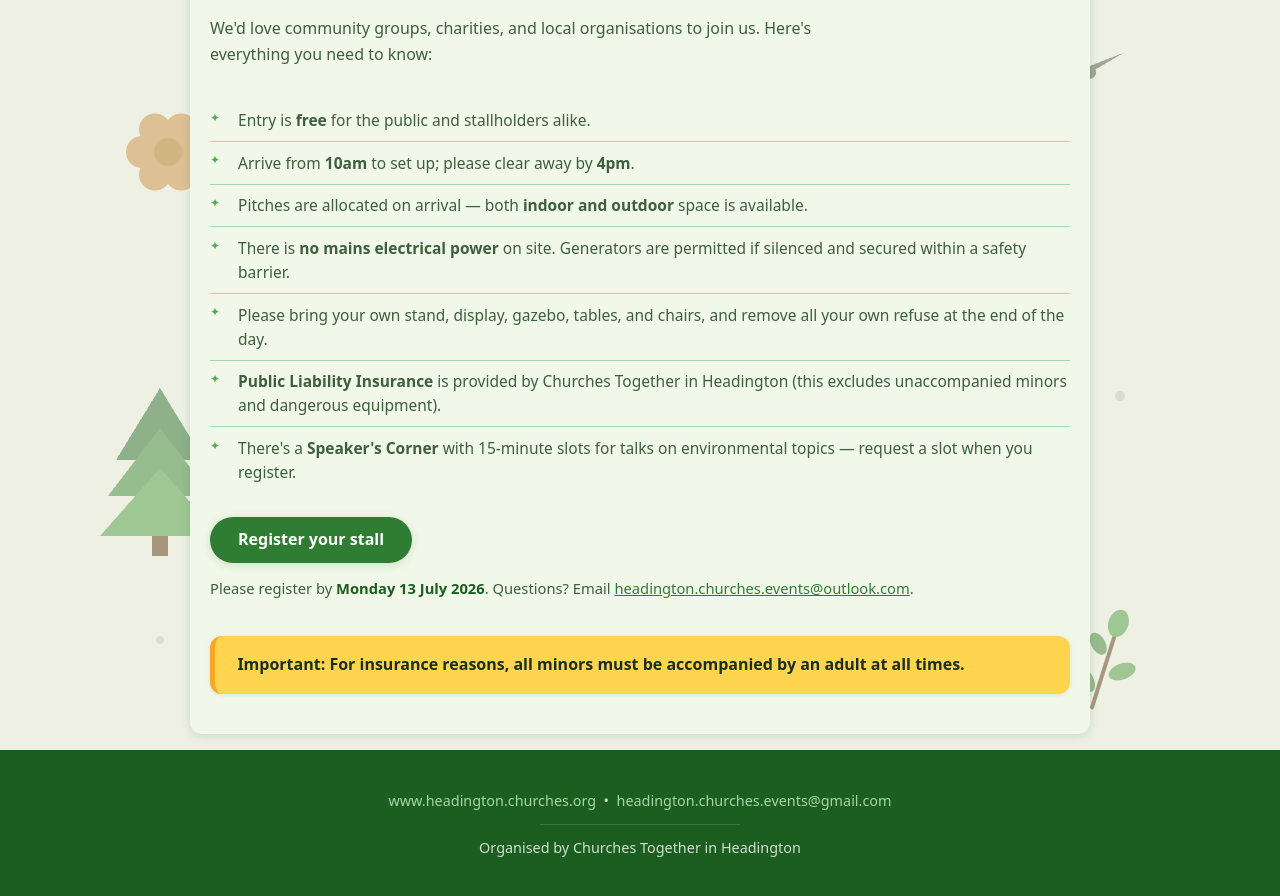
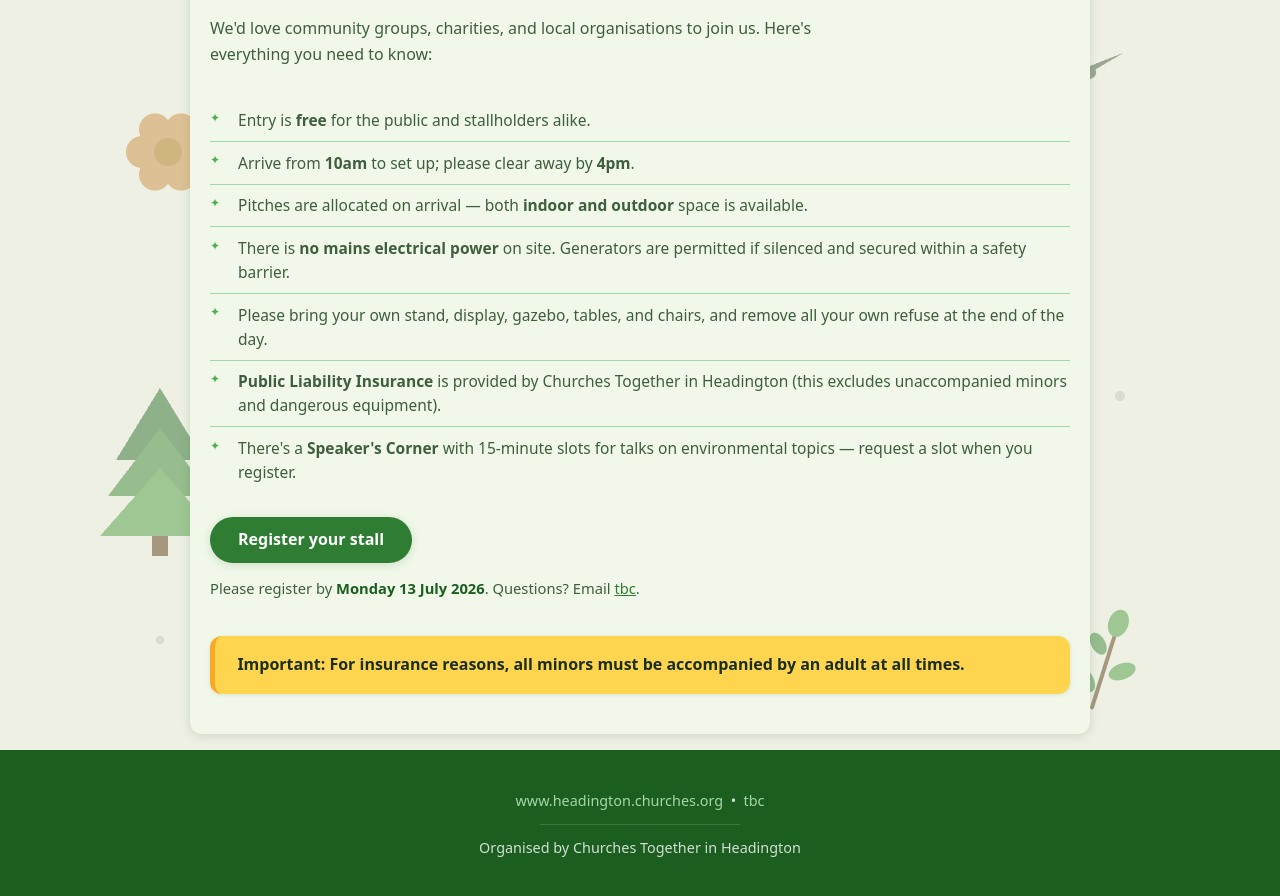
Before and after one commit to LatinRickshaw/eco-fest, a Jekyll site: the page built from index.html, in a window 1280 px wide and 900 px high, scrolled down 2320 px. Shown: the top 896 px of the window. Built offline with Jekyll 4.4.1, drawn with Linux system fonts in a browser that asks for light colours.

Commit message:
fix: email address

```diff
--- a/_config.yml
+++ b/_config.yml
@@ -10,14 +10,14 @@ baseurl: "/eco-fest"
 
 # ── Event details ─────────────────────────────────────────────────────────────
 # Edit once here; values flow to the page via {{ site.event_date }} etc.
-event_date:            "Saturday 19th September 2026"
-event_time:            "11am – 3pm"
-event_venue:           "URC, Collinwood Road, Risinghurst, Oxford OX3 8HW"
+event_date: "Saturday 19th September 2026"
+event_time: "11am – 3pm"
+event_venue: "URC, Collinwood Road, Risinghurst, Oxford OX3 8HW"
 registration_deadline: "Monday 13 July 2026"
-contact_email:         "headington.churches.events@gmail.com"
-stallholder_email:     "headington.churches.events@outlook.com"
-organiser:             "Churches Together in Headington"
-organiser_website:     "https://www.headington.churches.org"
+contact_email: "tbc"
+stallholder_email: "tbc"
+organiser: "Churches Together in Headington"
+organiser_website: "https://www.headington.churches.org"
 
 # ── Build settings ────────────────────────────────────────────────────────────
 exclude:
```
